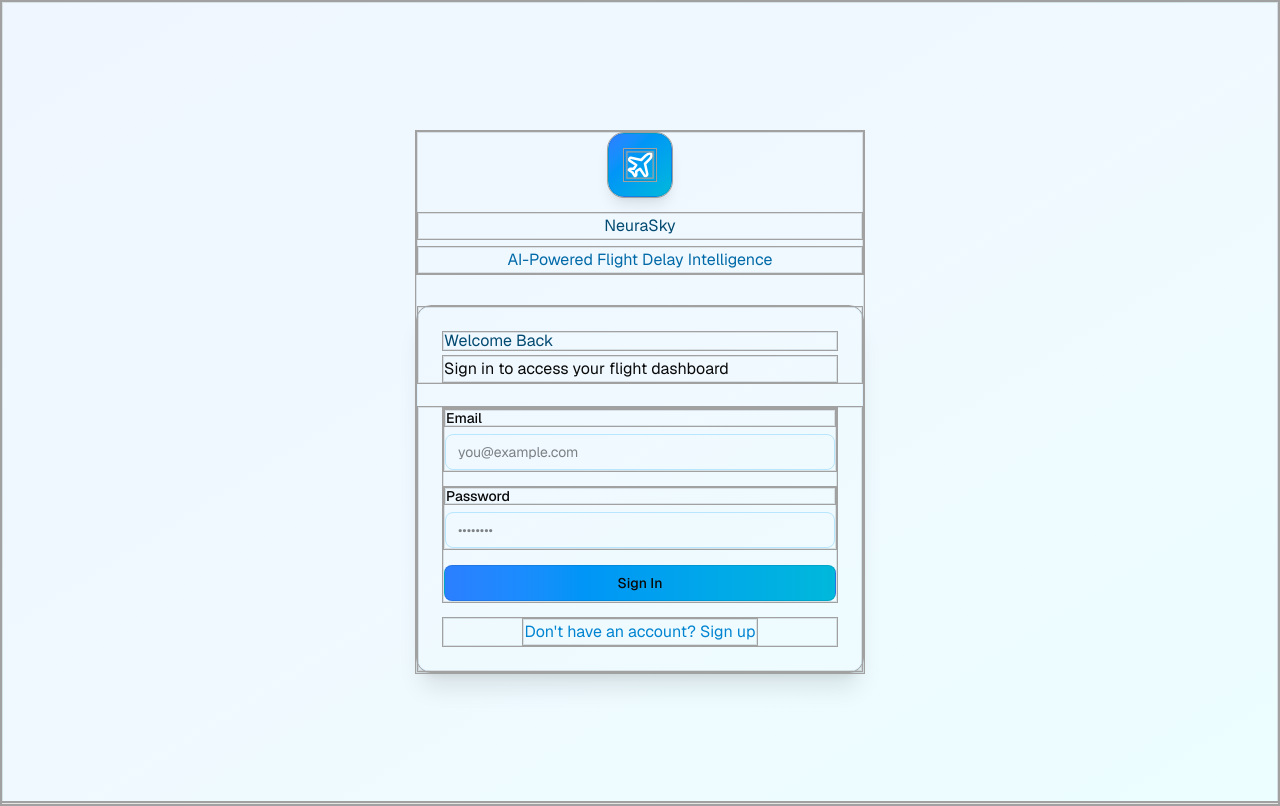
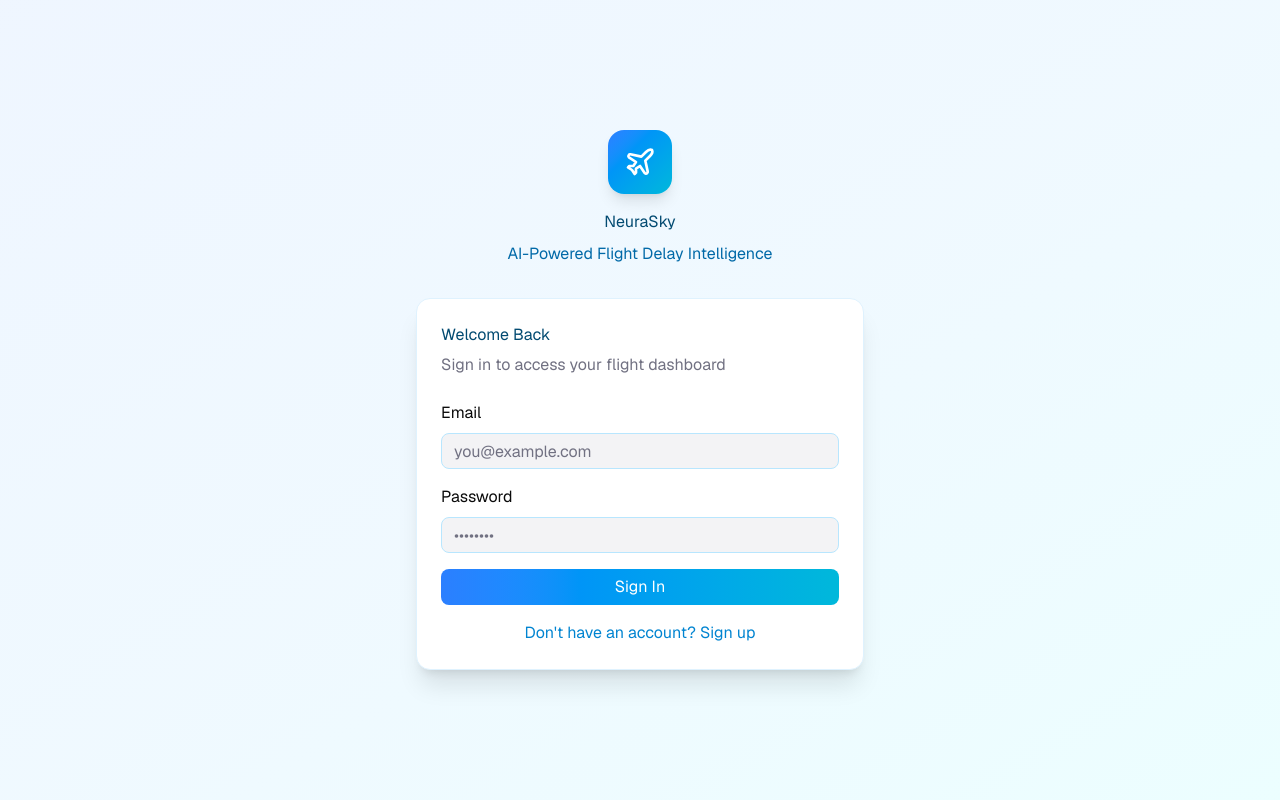
Before and after one commit to Jywong-03/FYP_NeuraSky, a Next.js app in the folder frontend_neurasky/: page / in a window 1280 px wide. Built offline with nearby package versions, Linux system fonts and the light colour scheme.

Commit message:
Updated Css

```diff
--- a/frontend_neurasky/src/app/globals.css
+++ b/frontend_neurasky/src/app/globals.css
@@ -3,7 +3,11 @@
 /* @tailwind base;
 @tailwind components;
 @tailwind utilities; */
-
+@layer base {
+  .dark {
+    color-scheme: dark;
+  }
+}
 /* Global Variables */
 :root {
   --font-size: 16px;
@@ -47,8 +51,7 @@
 }
 
 /* Dark Mode Variables */
-@media (prefers-color-scheme: dark) {
-  :root {
+.dark {
     --background: oklch(0.145 0 0);
     --foreground: oklch(0.985 0 0);
     --card: oklch(0.145 0 0);
@@ -69,12 +72,12 @@
     --input: oklch(0.269 0 0);
     --ring: oklch(0.439 0 0);
   }
-}
+
+
 
 /* Tailwind Base Styling */
-@layer base {
+@theme inline {
   /* Global Styles */
-  :root {
     --color-background: var(--background);
     --color-foreground: var(--foreground);
     --color-card: var(--card);
@@ -131,24 +134,3 @@
     font-weight: var(--font-weight-normal);
     line-height: 1.5;
   }
-}
-@layer base {
-  /* General Reset for all elements */
-  * {
-    border: 1px solid var(--color-border);
-    outline: 1px solid var(--color-ring);
-  }
-}
-
-
-/* Tailwind Typography */
-@layer base {
-  :where(:not(:has([class*=" text-"]), :not(:has([class^="text-"])))) {
-    h1 {
-      font-size: var(--text-2xl);
-      font-weight: var(--font-weight-medium);
-      line-height: 1.5;
-    }
-    /* Repeat for other headings and elements */
-  }
-}
--- a/frontend_neurasky/src/app/layout.js
+++ b/frontend_neurasky/src/app/layout.js
@@ -1,5 +1,6 @@
 import { Geist, Geist_Mono } from "next/font/google";
 import "./globals.css";
+
 
 // Load custom fonts
 const geistSans = Geist({
```
